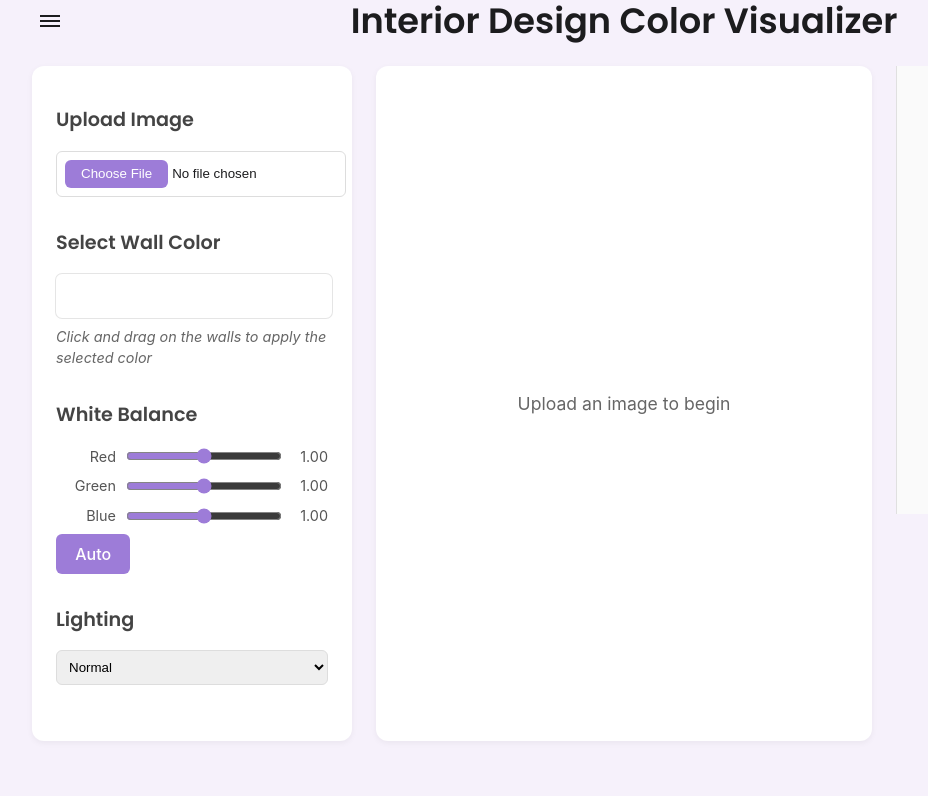
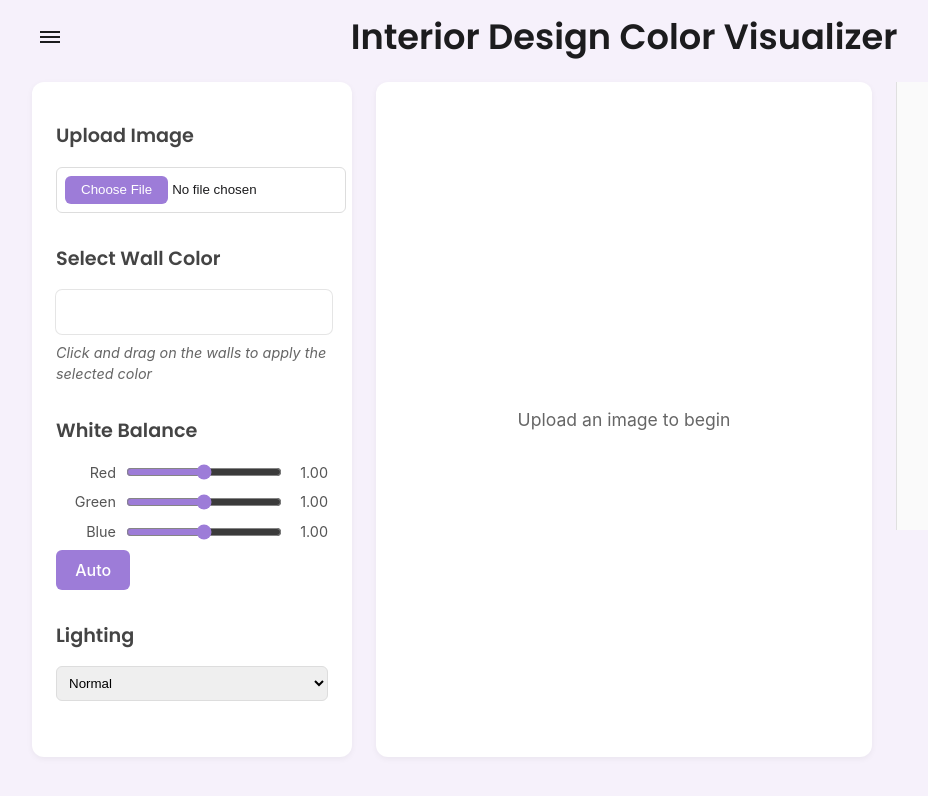
Before and after one commit to prasannaganesan/interior-design-app, a React (Vite) app: page / in a window 1280 px wide. Shown: the top 796 px of the page, without its empty margins (16-944 px from the left). Built offline with nearby package versions, Linux system fonts and the light colour scheme.

Commit message:
Add header padding and dropdown border

```diff
--- a/src/App.css
+++ b/src/App.css
@@ -23,6 +23,7 @@ h1 {
   align-items: center;
   justify-content: center;
   margin-bottom: 1.5rem;
+  padding-top: var(--spacing-md);
 }
 
 .nav-menu {
@@ -51,8 +52,9 @@ h1 {
   position: absolute;
   top: 100%;
   left: 0;
-  background: #fff;
+  background: #fafafa;
   box-shadow: 0 2px 6px rgba(0, 0, 0, 0.1);
+  border: 1px solid #ddd;
   border-radius: 6px;
   padding: 0.5rem 0;
   z-index: 1000;
```
